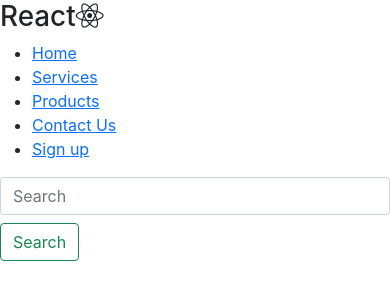
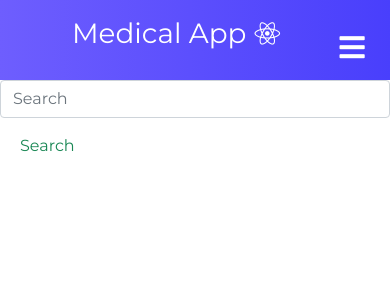
Before and after one commit to SonsOfAhriman/Meds_App, a React (Create React App) app: page /home in a window 390 px wide. Shown: the top 300 px of the page. Built offline with nearby package versions, Linux system fonts and the light colour scheme.

Commit message:
added mobile reactive navbar

```diff
--- a/public/index.html
+++ b/public/index.html
@@ -18,7 +18,7 @@
     />
     <link rel="stylesheet" href="https://use.fontawesome.com/releases/v5.15.4/css/all.css"
       integrity="sha384-DyZ88mC6Up2uqS4h/KRgHuoeGwBcD4Ng9SiP4dIRy0EXTlnuz47vAwmeGwVChigm" crossorigin="anonymous">
-
+    <link href="https://fonts.googleapis.com/css2?family=Montserrat&display=swap" rel="stylesheet">
     <!--
       manifest.json provides metadata used when your web app is installed on a
       user's mobile device or desktop. See https://developers.google.com/web/fundamentals/web-app-manifest/
--- a/src/components/App.css
+++ b/src/components/App.css
@@ -1,38 +1,6 @@
-.App {
-  text-align: center;
+* {
+  box-sizing: border-box;
+  margin: 0;
+  padding: 0;
+  font-family: 'Montserrat', sans-serif;
 }
-
-.App-logo {
-  height: 40vmin;
-  pointer-events: none;
-}
-
-@media (prefers-reduced-motion: no-preference) {
-  .App-logo {
-    animation: App-logo-spin infinite 20s linear;
-  }
-}
-
-.App-header {
-  background-color: #282c34;
-  min-height: 100vh;
-  display: flex;
-  flex-direction: column;
-  align-items: center;
-  justify-content: center;
-  font-size: calc(10px + 2vmin);
-  color: white;
-}
-
-.App-link {
-  color: #61dafb;
-}
-
-@keyframes App-logo-spin {
-  from {
-    transform: rotate(0deg);
-  }
-  to {
-    transform: rotate(360deg);
-  }
-}
--- /dev/null
+++ b/src/components/Screens/Button.css
@@ -0,0 +1,46 @@
+:root {
+    --primary: #3acbf7;
+}
+
+.btn {
+    padding: 8px 20px;
+    border-radius: 4px;
+    outline: none;
+    border: none;
+    cursor: pointer;
+}
+
+.btn:hover {
+    padding: 8px 20px;
+    transition: all 0.3 ease-out;
+    background: #fff;
+    color: #6568F4;
+    transition: 250ms;
+}
+
+.btn--primary {
+    background-color: var(--primary);
+}
+
+.btn--outline {
+    background-color: transparent;
+    color: #fff;
+    padding: 8px 20px;
+    border-radius: 4px;
+    border: 1px solid var(--primary);
+    transition: all 0.3 ease-out;
+}
+
+.btn--medum {
+    padding: 8px 20px;
+    border-radius: 4px;
+    font-size: 18px;
+    color: #fff;
+}
+
+.btn--large {
+    padding: 12px 26px;
+    border-radius: 4px;
+    font-size: 20px;
+    color: #fff;
+}
--- /dev/null
+++ b/src/components/Screens/Button.tsx
@@ -0,0 +1,26 @@
+import React from 'react';
+import "./Button.css";
+
+const STYLES = [
+    "btn--primary",
+    "btn--outline"
+]
+
+const SIZES = [
+    "btn--medium",
+    "btn--large"
+]
+
+export const Button = ({
+    buttonStyle,
+    buttonSize
+}) => {
+    const checkButtonStyle = STYLES.includes(buttonStyle) ? buttonStyle : STYLES[0];
+    const checkButtonSize = SIZES.includes(buttonSize) ? buttonSize : SIZES[0];
+
+    return(
+        <button className={`btn ${checkButtonStyle} ${checkButtonSize}`}>
+            Sign Up
+        </button>
+    )
+}
--- a/src/components/Screens/Home.css
+++ b/src/components/Screens/Home.css
@@ -16,3 +16,142 @@ color: #ff6f00;
 .dark-teal-text {
 color: #004d40;
 }
+
+.NavbarItems {
+    background: linear-gradient(90deg, rgb(110, 94, 254) 0%, rgba(73, 63, 252, 1) 100%);
+    height: 80px;
+    display: flex;
+    justify-content: center;
+    align-items: center;
+    font-size: 1.2rem;
+}
+
+.navbar-logo {
+    color: #fff;
+    justify-self: start;
+    margin-left: 20px;
+    cursor: pointer;
+}
+
+.fa-react {
+    margin-left: 0.5rem;
+    font-size: 1.6rem;
+}
+
+.nav-menu {
+    display: grid;
+    grid-template-columns: repeat(5, auto);
+    grid-gap: 10px;
+    list-style: none;
+    text-align: center;
+    width: 70vw;
+    justify-content: end;
+    margin-right: 2rem;
+}
+
+.nav-links {
+    color: white;
+    text-decoration: none;
+    padding: 0.5rem 1rem;
+}
+
+.nav-links:hover {
+    background-color: #6d76f7;
+    border-radius: 4px;
+    transition: all 0.2s ease-out;
+}
+
+.fa-bars {
+    color: #fff;
+}
+
+.nav-links-mobile {
+    display: none;
+}
+
+.menu-icon {
+    display: none;
+}
+
+@media screen and (max-width: 960px) {
+    .NavbarItems {
+        position: relative;
+    }
+
+    .nav-menu {
+        display: flex;
+        flex-direction: column;
+        width: 100%;
+        height: 500px;
+        position: absolute;
+        top: 80px;
+        left: -100%;
+        opacity: 1;
+        transition: all 0.5s ease;
+    }
+
+    .nav-menu.active {
+        background: #6668f4;
+        left: 0;
+        opacity: 1;
+        transition: all 0.5s ease;
+        z-index: 1;
+    }
+
+    .nav-links {
+        text-align: center;
+        padding: 2rem;
+        width: 100%;
+        display: table;
+    }
+
+    .nav-links:hover {
+        background-color: #7577fa;
+        border-radius: 0;
+    }
+
+    .navbar-logo {
+        position: absolute;
+        top: 0;
+        left: 0;
+        transform: translate(25%, 50%);
+    }
+
+    .menu-icon {
+        display: block;
+        position: absolute;
+        top: 0;
+        right: 0;
+        transform: translate(-100%, 60%);
+        font-size: 1.8rem;
+        cursor: pointer;
+    }
+
+    .fa-times {
+        color: #fff;
+        font-size: 2rem;
+    }
+
+    .nav-links-mobile {
+        display: block;
+        text-align: center;
+        padding: 1.5rem;
+        margin: 2rem auto;
+        border-radius: 4px;
+        width: 80%;
+        background: #4ad9e4;
+        text-decoration: none;
+        color: #fff;
+        font-size: 1.5rem;
+    }
+
+    .nav-links-mobile:hover {
+        background: #fff;
+        color: #6568F4;
+        transition: 250ms;
+    }
+
+    .button-class {
+        display: none;
+    }
+}
--- a/src/components/Screens/Home.tsx
+++ b/src/components/Screens/Home.tsx
@@ -1,14 +1,17 @@
 import './Home.css';
 import axios from "axios";
 import {MenuItems} from "./MenuItems";
+import { Button } from "./Button";
 
 import React, { useState, useEffect } from 'react';
 
 function Home() {
 
+    const [ clicked, setClicked ] = useState(false);
+
     const [ value, setValue ] = useState("");
     const [ searchTerm, setSearchTerm ] = useState("");
-    const [drugName, setDrugName] = useState(null);
+    const [ drugName, setDrugName ] = useState(null);
 
     const [ drugInfo, setDrugInfo ] = useState(null);
 
@@ -20,7 +23,7 @@ function Home() {
         console.log(drugInfo);
     }
 
-    async function grabPres(drug:string) {
+    const grabPres = async(drug: string) => {
         await axios
             .get(`https://api.fda.gov/drug/event.json?search=patient.drug.openfda.brand_name:${drug}&limit=1`)
 
@@ -32,7 +35,11 @@ function Home() {
             });
     }
 
-    function savePrescription() {
+    const handleClick = () => {
+        setClicked(!clicked);
+    }
+
+    const savePrescription = () => {
         const effectsArray = drugInfo.results[0].patient.reaction.map((item: any, i: number) => (
             item.reactionmeddrapt
         ));
@@ -53,11 +60,11 @@ function Home() {
     return (
         <div>
             <nav className="NavbarItems">
-                <h1 className="navbar-logo">React<i className="fab fa-react"></i></h1>
-                <div className="menu-icon">
-
+                <h1 className="navbar-logo">Medical App<i className="fab fa-react"></i></h1>
+                <div className="menu-icon" onClick={handleClick} >
+                    <i className={clicked ? "fas fa-times" : "fas fa-bars"} ></i>
                 </div>
-                <ul>
+                <ul className={clicked ? "nav-menu active" : "nav-menu"} >
                     {MenuItems.map((item, index) => {
                         return (
                             <li key={index}>
@@ -68,6 +75,10 @@ function Home() {
                         )
                     })}
                 </ul>
+                <div className="button-class">
+                    <Button buttonSize={""} buttonStyle={""} />
+                </div>
+
             </nav>
 
             <form onSubmit={handleSubmit} className="form-inline">
```
